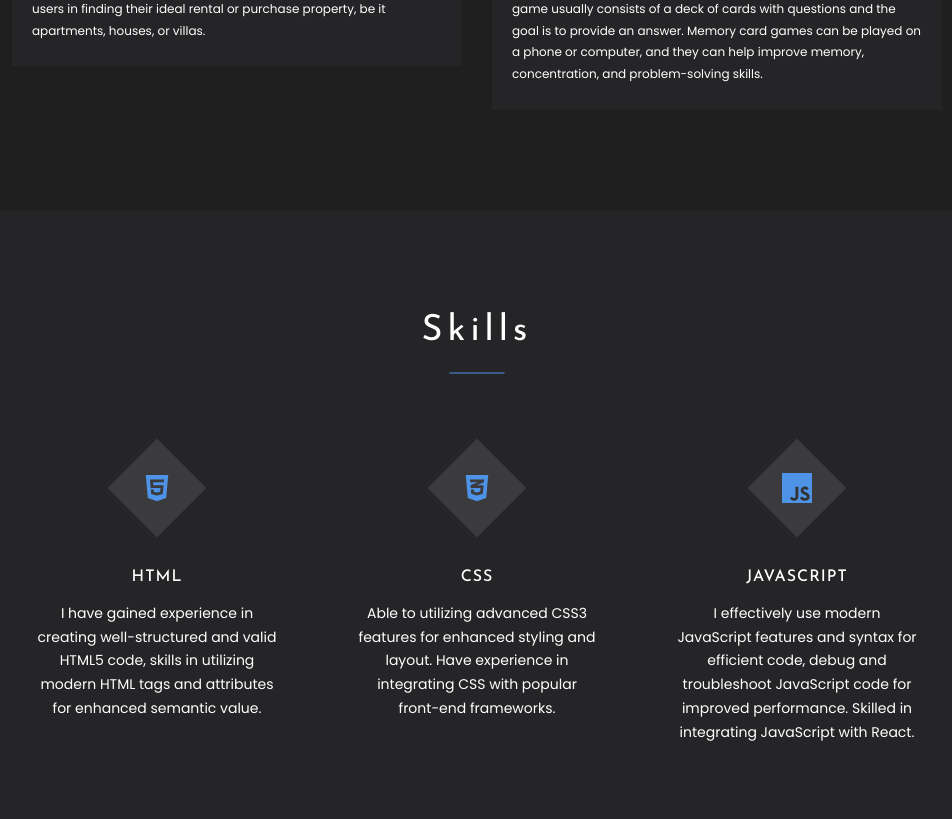
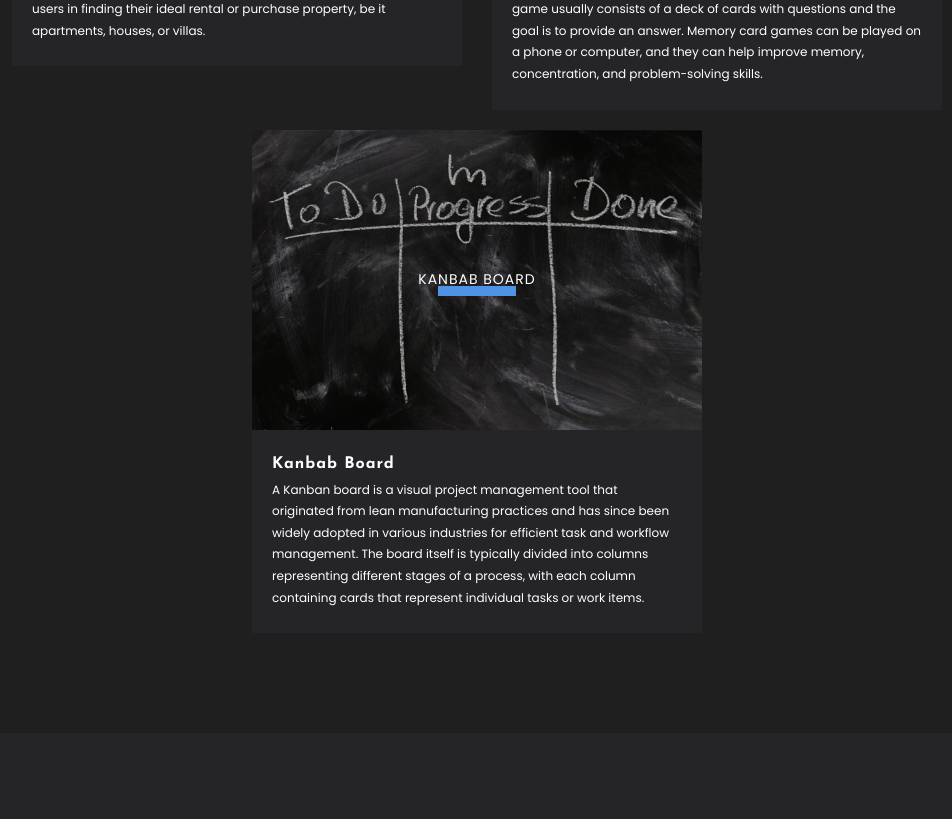
Before and after one commit to Bogdan-Mykhailov/myPortfolio, a React (Create React App) app: page / in a window 1280 px wide. Shown: the part 3920-4739 px from the top of the page, without its empty margins (163-1115 px from the left). Built offline with nearby package versions, Linux system fonts and the light colour scheme.

Commit message:
:construction: add new project

```diff
--- a/src/ui/footer/Footer.tsx
+++ b/src/ui/footer/Footer.tsx
@@ -9,7 +9,6 @@ import gitHub from '../../assets/icons/square-github.svg'
 import {format} from "date-fns";
 import {Fade} from 'react-awesome-reveal';
 
-
 export const Footer = () => {
   return (
     <footer className={s.footer}>
@@ -17,16 +16,16 @@ export const Footer = () => {
         <Title title='Bogdan Mykhailov '/>
         <Fade direction={"left"} cascade damping={1e-1} triggerOnce duration={1000}>
           <div className={s.socialWrapper}>
-            <a className={s.socialLink} target="_blank" href="https://www.linkedin.com/in/mykhailov-bogdan/">
+            <a className={s.socialLink} target="_blank" rel="noreferrer" href="https://www.linkedin.com/in/mykhailov-bogdan/">
               <img className={s.icon} src={linkedIn} alt="LinkedIn icon"/>
             </a>
-            <a className={s.socialLink} target="_blank" href="https://github.com/Bogdan-Mykhailov">
+            <a className={s.socialLink} target="_blank" rel="noreferrer" href="https://github.com/Bogdan-Mykhailov">
               <img className={s.icon} src={gitHub} alt="GitHub icon"/>
             </a>
-            <a className={s.socialLink} target="_blank" href="https://t.me/bogdan_mykhailov">
+            <a className={s.socialLink} target="_blank" rel="noreferrer" href="https://t.me/bogdan_mykhailov">
               <img className={s.icon} src={telegram} alt="Telegram icon"/>
             </a>
-            <a className={s.socialLink} target="_blank" href="https://www.facebook.com/bogdan.mykhailov">
+            <a className={s.socialLink} target="_blank" rel="noreferrer" href="https://www.facebook.com/bogdan.mykhailov">
               <img className={s.icon} src={fb} alt="Facebook icon"/>
             </a>
           </div>
--- a/src/ui/portfolio/Portfolio.tsx
+++ b/src/ui/portfolio/Portfolio.tsx
@@ -9,7 +9,8 @@ import boseImg from '../../assets/img/bose.jpg'
 import chatImg from '../../assets/img/chat.jpg'
 import productCatalogImg from '../../assets/img/productCatalog.jpg'
 import hounterImg from '../../assets/img/hounter.jpg'
-// import coachImg from '../../assets/img/coach.jpeg'
+import kanbanImg from '../../assets/img/kanban.png'
+
 
 export const Portfolio = () => {
 
@@ -37,10 +38,11 @@ export const Portfolio = () => {
     backgroundImage: `url(${hounterImg})`
   };
 
-  // const coach = {
-  //   backgroundImage: `url(${coachImg})`
-  // };
+  const kanban = {
+    backgroundImage: `url(${kanbanImg})`
+  };
 
+  // @ts-ignore
   return (
     <section id='portfolio' className={s.portfolio}>
       <div className={`${styles.container} ${s.portfolioContainer}`}>
@@ -99,16 +101,13 @@ export const Portfolio = () => {
             linkTitle='Memory Game'
           />
 
-          {/*<PortfolioItem*/}
-          {/*  style={coach}*/}
-          {/*  title="Find a coach"*/}
-          {/*  description="Welcome to the Find a coach App - Your Personal Guide to Success in the World of Development!*/}
-					{/*	If you're a developer seeking personalized guidance to level up your skills, our platform is tailor-made for you.*/}
-					{/*	The Find a coach App connects aspiring developers like you with experienced coaches dedicated to*/}
-					{/*	helping you reach your full potential."*/}
-          {/*  link='https://find-a-coach-one.vercel.app/coaches'*/}
-          {/*  linkTitle='Find a coach'*/}
-          {/*/>*/}
+          <PortfolioItem
+            style={kanban}
+            title="Kanbab Board"
+            description="A Kanban board is a visual project management tool that originated from lean manufacturing practices and has since been widely adopted in various industries for efficient task and workflow management. The board itself is typically divided into columns representing different stages of a process, with each column containing cards that represent individual tasks or work items."
+            link='https://kanban-board-six-omega.vercel.app/'
+            linkTitle='Kanbab Board'
+          />
 
         </div>
       </div>
```
Also changed, not shown: src/assets/img/kanban.png (added).
